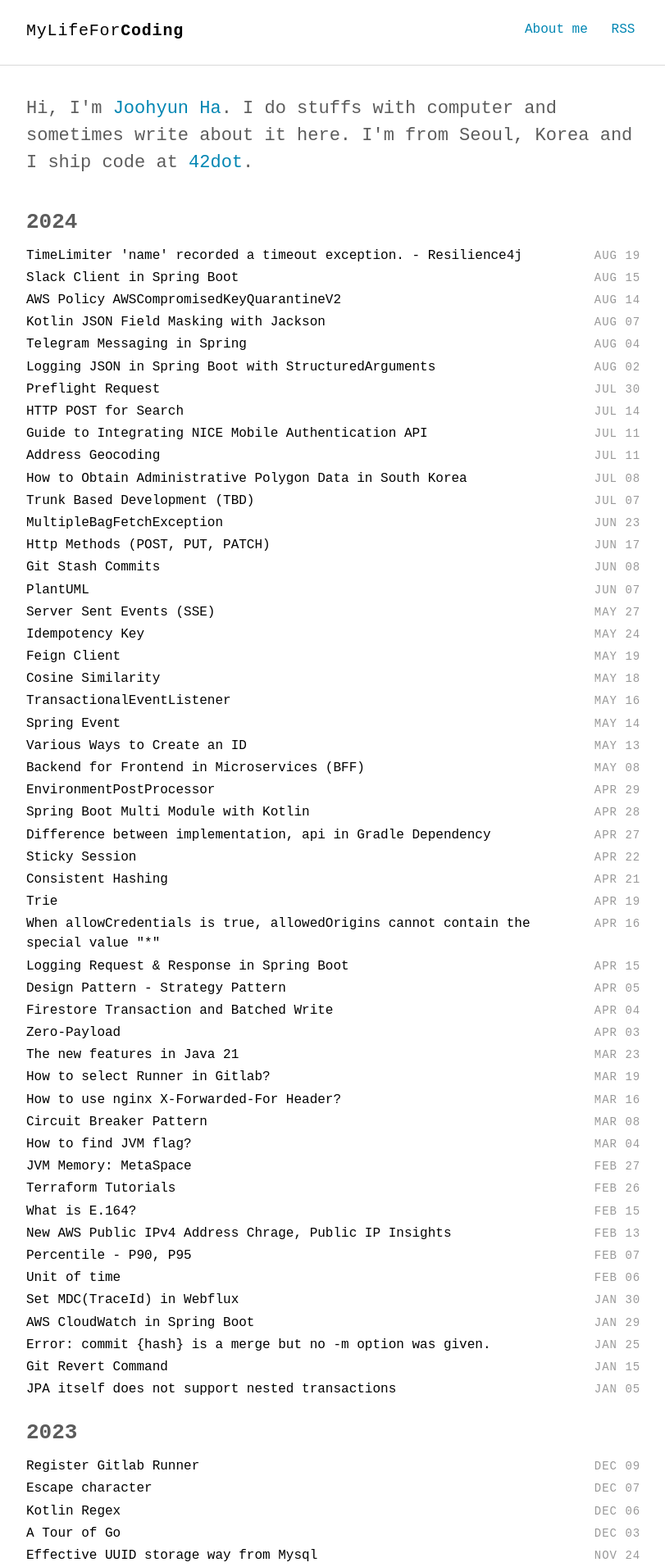
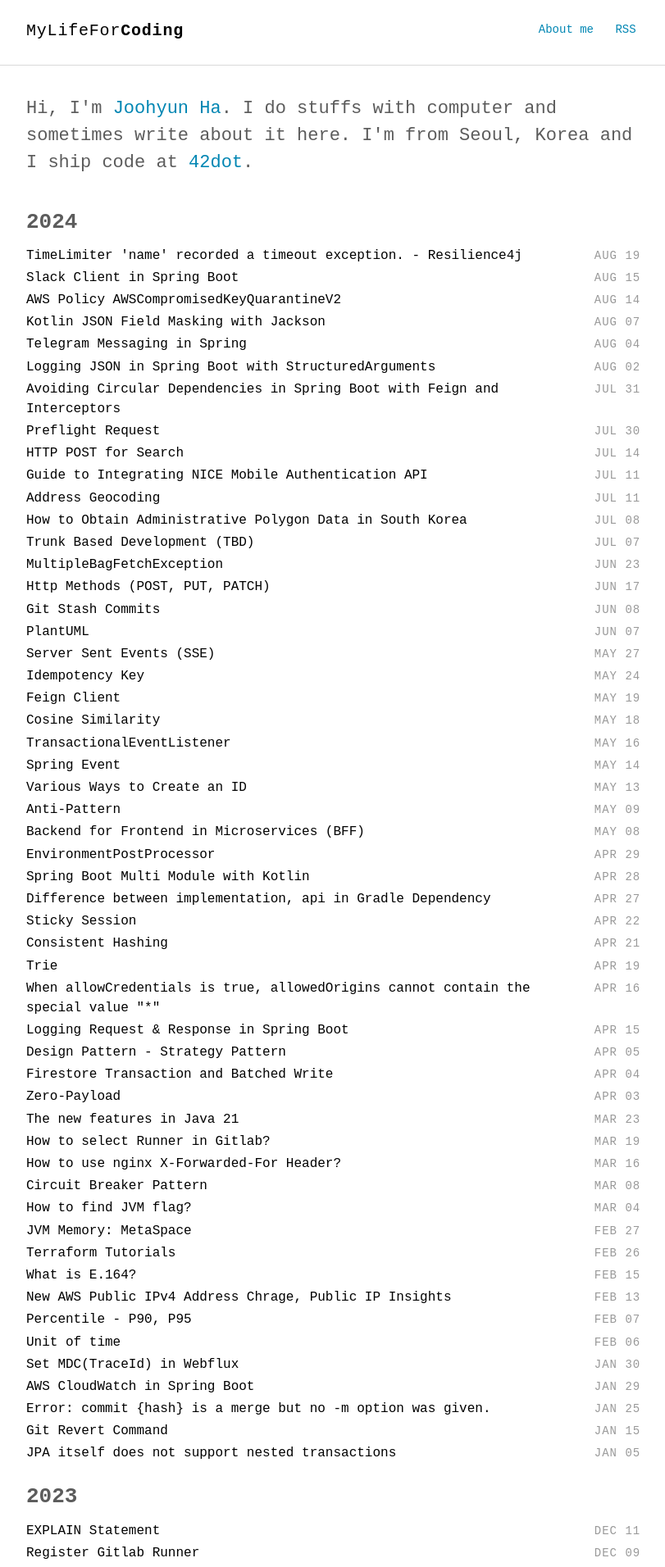
Before and after one commit to mangchhe/mangchhe.github.io, a Jekyll site: the page built from index.html, in a window 1280 px wide. Shown: the top 1912 px of the page at 82% size, without its empty margins (232-1043 px from the left). Built offline with Jekyll 4.4.1, drawn with Linux system fonts in a browser that asks for light colours; some web fonts are replaced.

Commit message:
update: _typography.scss

```diff
--- /dev/null
+++ b/_posts/2024-07-31-dependency-cycle-when.md
@@ -0,0 +1,10 @@
+---
+layout: post
+title: Avoiding Circular Dependencies in Spring Boot with Feign and Interceptors
+categories: spring
+tags: spring
+---
+
+> [https://github.com/spring-cloud/spring-cloud-openfeign/issues/321](https://github.com/spring-cloud/spring-cloud-openfeign/issues/321)
+>
+>
--- a/assets/scss/base/_typography.scss
+++ b/assets/scss/base/_typography.scss
@@ -42,6 +42,7 @@
 
 p {
   margin: 0 0 $small-spacing;
+  font-size: 14px;
 
   &.lead {
     font-size: rem(22);
@@ -139,3 +140,9 @@
   margin-bottom: 0rem;
   font-size: 14px;
 }
+
+ul, ol {
+  li {
+    font-size: 14px;
+  }
+}
```
Also changed, not shown: _posts/2023-12-11-explain-statement.md (added, +109 -0 lines), _posts/2024-05-09-anti-pattern.md (added, +14 -0 lines).
